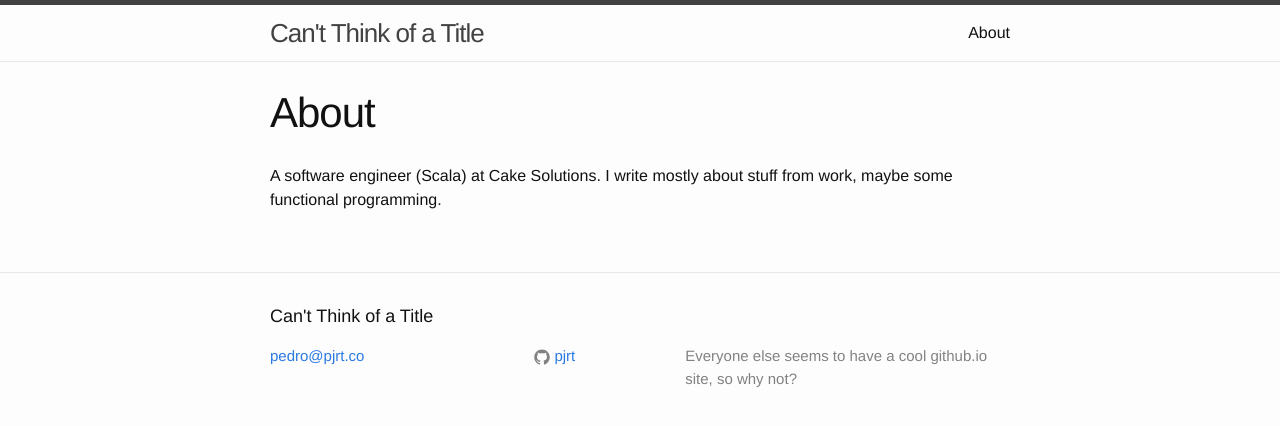
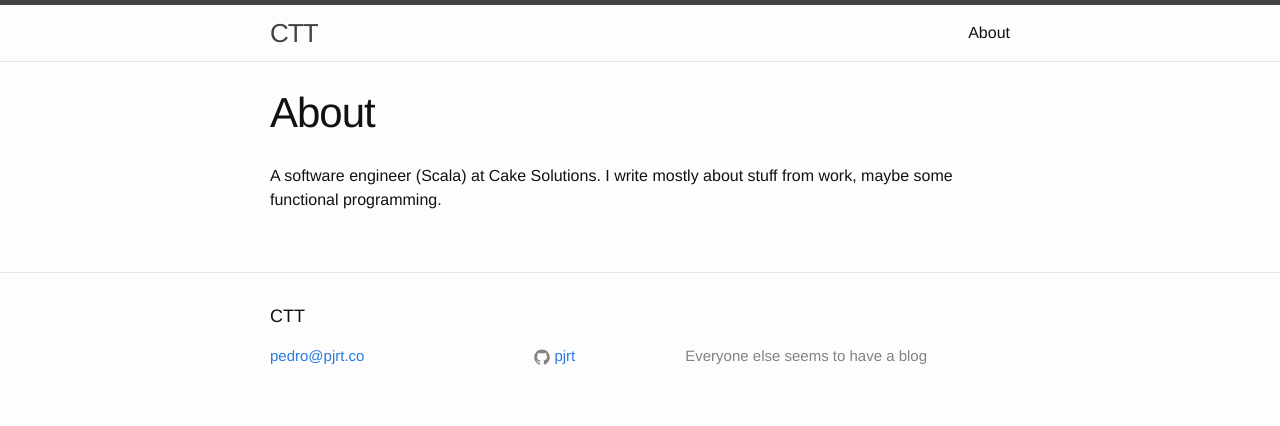
Before and after one commit to pjrt/pjrt.github.io, a Jekyll site: the page built from about.md, in a window 1280 px wide. Shown: the top 426 px of the page. Built offline with Jekyll 4.4.1, drawn with Linux system fonts in a browser that asks for light colours.

Commit message:
Rename blog!

```diff
--- a/_config.yml
+++ b/_config.yml
@@ -1,8 +1,8 @@
 # Site settings
-title: Can't Think of a Title
+title: CTT
 email: pedro@pjrt.co
 description: > # this means to ignore newlines until "baseurl:"
-    Everyone else seems to have a cool github.io site, so why not?
+    Everyone else seems to have a blog
 github_username:  pjrt
 twitter:
     username: _pjrt
```
